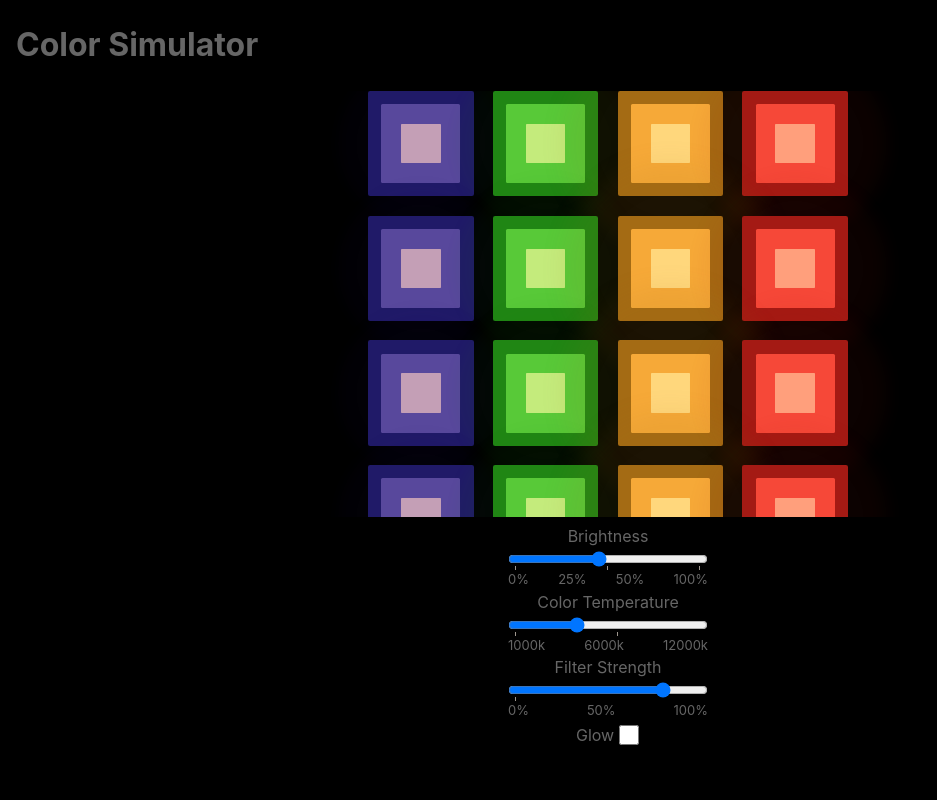
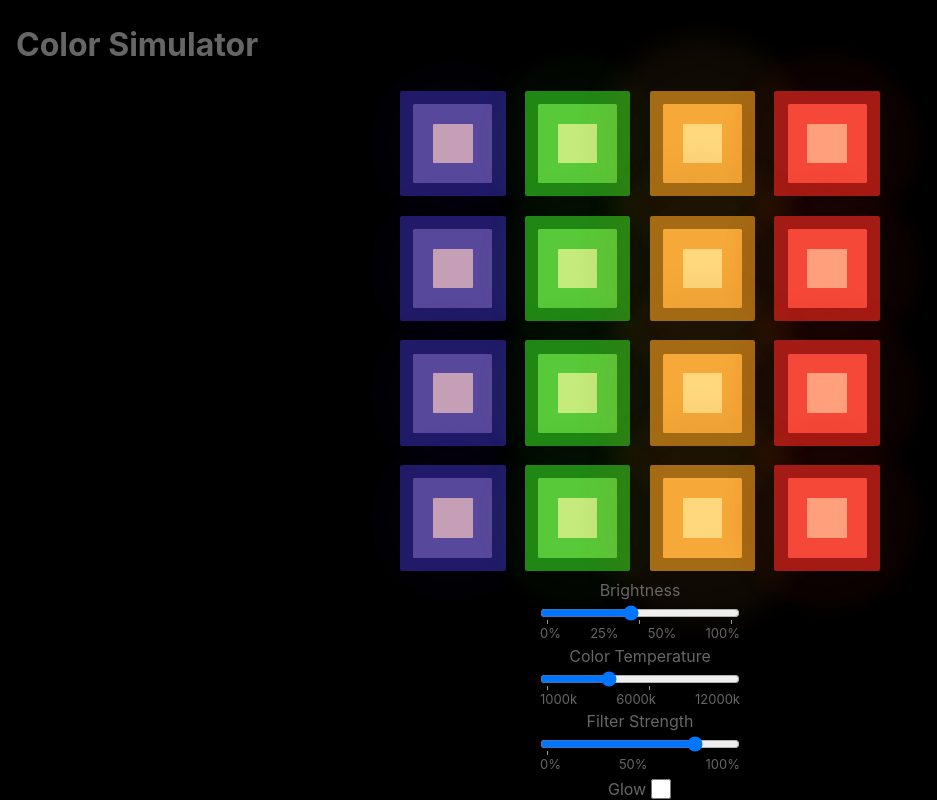
Before and after one commit to nickgerlock/Color-Simulator-Svelte, a Svelte app: page / in a window 1280 px wide. Shown: the whole page, without its empty margins (0-937 px from the left). Built offline with nearby package versions, Linux system fonts and the light colour scheme.

Commit message:
Fix some stuff I just done broke.

```diff
--- a/src/App.svelte
+++ b/src/App.svelte
@@ -65,17 +65,15 @@
   .content {
     box-sizing: border-box;
     overflow: visible;
-    display: grid;
+    display: flex;
+    flex-direction: column;
+    justify-content: space-around;
     height: 90vh;
-    width: 95vw;
-    grid-template-rows: 10fr 1fr;
     gap: 1%;
   }
 
   .color_simulator_container {
-    height: 1fr;
-    overflow: scroll;
-    padding-bottom: 4vh;
+    overflow: visible;
     box-sizing: border-box;
     display: flex;
     /* flex-basis: 60%;
@@ -86,4 +84,5 @@
     height: 10fr;
   }
 
+
 </style>
--- a/src/color_controls.svelte
+++ b/src/color_controls.svelte
@@ -31,7 +31,7 @@
 <style>
   .controls {
     margin: auto;
-    margin-bottom: 4em;
+    margin-bottom: 6em;
     margin-top: 0px;
     display: flex;
     flex-direction: column;
--- a/src/color_simulator.svelte
+++ b/src/color_simulator.svelte
@@ -102,6 +102,7 @@
   const numLights = colorPool.length;
   const numRows = numLights / NUM_LIGHTS_PER_ROW;
   const aspectRatio = NUM_LIGHTS_PER_ROW / numRows;
+  const inverseAspectRatio = numRows / NUM_LIGHTS_PER_ROW;
 
   $: lightSource = scaleColor(temperatureToRGB(colorTemperature), brightness);
   $: lights = getLights(colorPool, brightness, glow, new Date().getTime(), randomizedOffsets);
@@ -121,7 +122,7 @@
 </script>
 
 <div class="color_simulator">
-  <div class='lights' style:--lightsPerRow={NUM_LIGHTS_PER_ROW} style:--aspectRatio={aspectRatio}>
+  <div class='lights' style:--lightsPerRow={NUM_LIGHTS_PER_ROW} style:--aspectRatio={aspectRatio} style:--inverseAspectRatio={inverseAspectRatio}>
     {#each lights as light}
       <ColorBox lightSource={lightSource} color={light.color} filterStrength={filterStrength} brightness={light.brightness} brightnessAdjustment={light.brightnessAdjustment} bloom={bloom} coloredDiode={coloredDiode}></ColorBox>
     {/each}
@@ -134,21 +135,25 @@
     display: grid;
     flex-grow: 1;
     flex-shrink: 1;
+    overflow: visible;
   }
   .lights {
     --maxHeight: 60vh; /* TODO: this is arbitrary */
     --maxWidthFromHeight: calc((var(--maxHeight) * var(--aspectRatio)));
+    --maxHeightFromWidth: calc((var(--maxWidth) * var(--inverseAspectRatio)));
     --maxWidth: min(80vw, var(--maxWidthFromHeight));
+    overflow: visible;
     margin: auto;
     margin-top: 0px;
     margin-bottom: 0px;
     width: var(--maxWidth);
+    max-height: var(--maxHeightFromWidth);
 
     display: grid;
 
     grid-auto-flow: row;
-    grid-row-gap: 1.5vw;
-    grid-column-gap: 1.5vw;
+    grid-row-gap: max(1.5vw, 10px);
+    grid-column-gap: max(1.5vw, 10px);
     grid-template-columns: repeat(var(--lightsPerRow), minmax(0, 1fr));
     grid-template-rows: repeat(auto, 10px);
     /* grid-auto-rows: minmax(100px, auto); */
```
